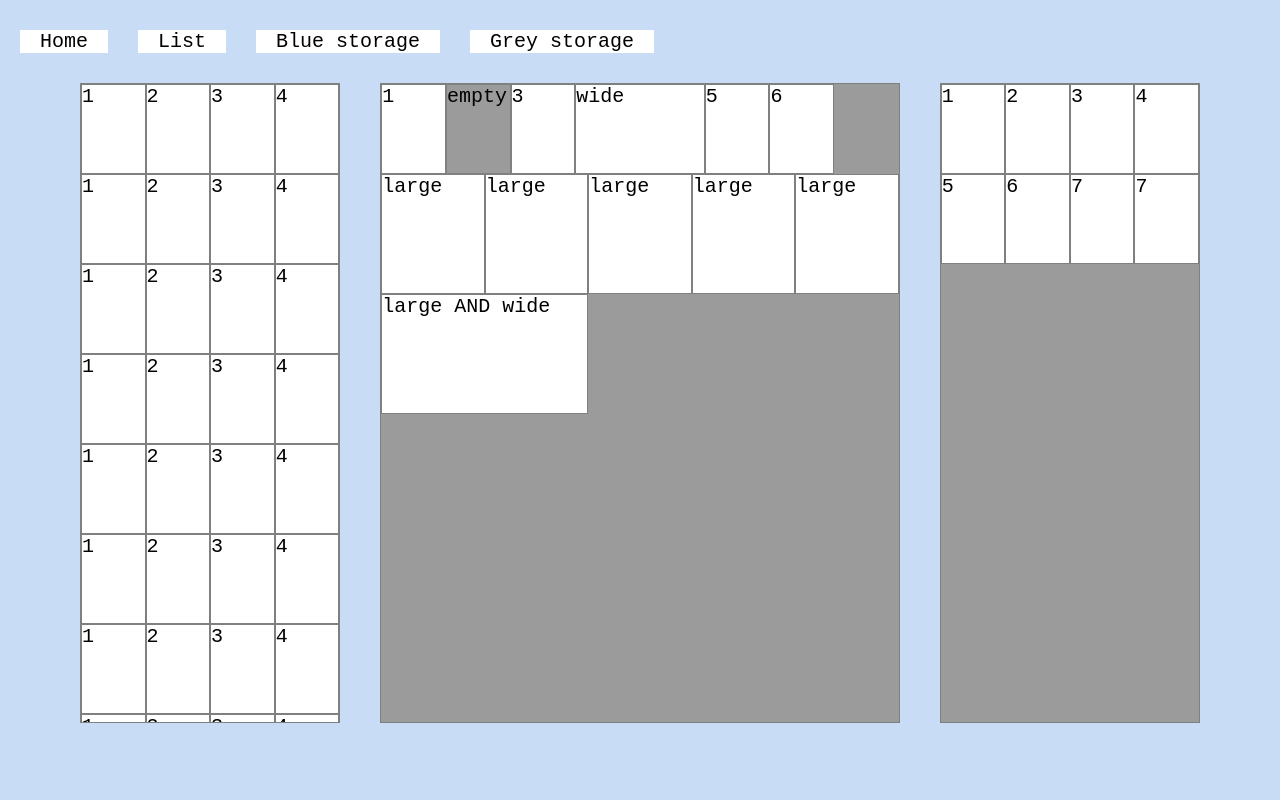
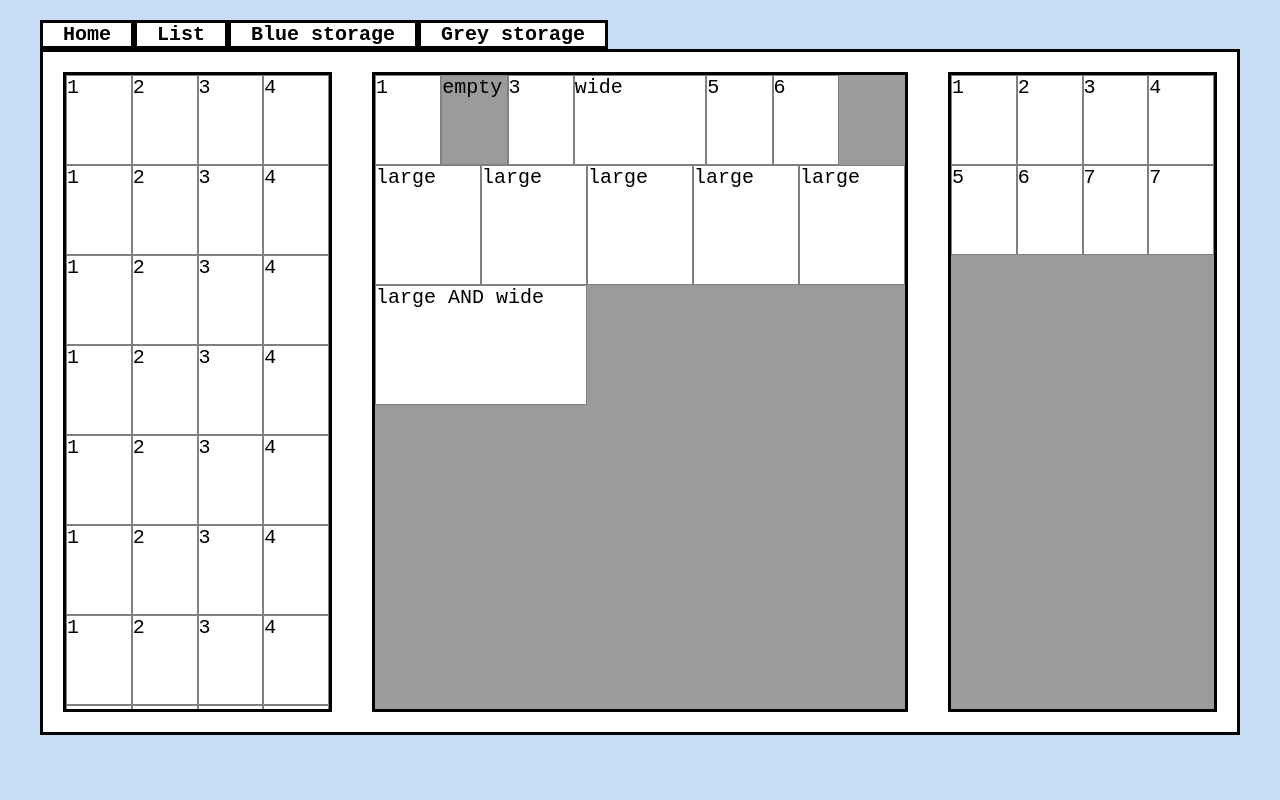
Before and after one commit to sofiyaa07/Inventory-Management, a plain HTML site: page mockShelf.html in a window 1280 px wide. Drawn offline with Linux system fonts and the light colour scheme.

Commit message:
Reworked some of the styles (only on the pages I worked on). Changed them to be bolder. Not finalised

```diff
--- a/mockShelf.html
+++ b/mockShelf.html
@@ -9,7 +9,7 @@
 
 <body>
 
-    <div class="page-container">
+    <div class="page-container tabs">
         <a href="mock.html" class="nav-butt">Home</a>
         <a href="mockList.html" class="nav-butt">List</a>
         <a href="mockFrontShelf.html" class="nav-butt">Blue storage</a>
@@ -18,6 +18,7 @@
     </div>
 
 
+    <div class="pop-background">
 
         <div class="page-container">
             <div class="shelf back-shelf" id="left-shelf"> <!--68 items to fill-->
@@ -124,7 +125,7 @@
         </div>
 
 
-
+    </div>
 
 
 </body>
--- a/style.css
+++ b/style.css
@@ -10,13 +10,24 @@
 /* universal styles*/
 
 /* something about this just doesn't apply styles like width */
+.tabs {
+    margin-left: 5vh;
+}
+
 .nav-butt {
-    margin: 10px;
-    margin-left: 20px;
     background-color: white;
     padding-left: 20px;
     padding-right: 20px;
+    font-weight: bold;
+    border: 3px solid black;
 
+}
+
+.pop-background {
+    background-color: white;
+    margin: 5vh;
+    margin-top: 0;
+    border: 3px solid black;
 }
 
 body {
@@ -138,7 +149,7 @@ a {
     height: 80vh;
     width: 100vh;
     background-color: white;
-    border: 1px solid black;
+    border: 3px solid black;
 }
 
 #low-stock {
@@ -188,6 +199,7 @@ a {
     margin: 2.5vh;
     overflow: scroll;
     overflow-x: hidden;
+    border: 3px solid black;
 
 }
 
@@ -220,23 +232,18 @@ a {
 
 #left-shelf {
     /* sets the size of the grid */
-    border: 1px solid grey;
-    margin-left: 10vh;
     width: 50vh;
     height: 80vh;
     grid-template: repeat(34, 1fr) / repeat(20, 1fr);
 }
 
 #center-shelf {
-    border: 1px solid grey;
     width: 100vh;
     height: 80vh;
     grid-template: repeat(34, 1fr) / repeat(40, 1fr);
 }
 
 #right-shelf {
-    border: 1px solid grey;
-    margin-right: 10vh;
     width: 50vh;
     height: 80vh;
     grid-template: repeat(34, 1fr) / repeat(20, 1fr);
@@ -249,7 +256,6 @@ a {
     width: 100vh;
     height: 80vh;
     grid-template: repeat(8, 1fr) / repeat(8, 1fr);
-    border: 1px solid rgb(58, 59, 129);
 }
 
 #blue-shelf a {
@@ -264,7 +270,6 @@ a {
     width: 100vh;
     height: 80vh;
     grid-template: repeat(24, 1fr) / repeat(20, 1fr);
-    border: 1px solid rgb(58, 59, 129);
 }
 
 .shelf #grey-large-container {
```
Also changed, not shown: mockFrontShelf.html (+3 -3 lines), mockGreyShelf.html (+3 -1 lines), mockList.html (+3 -2 lines). Lines whose indentation alone changed are shown as unchanged.
